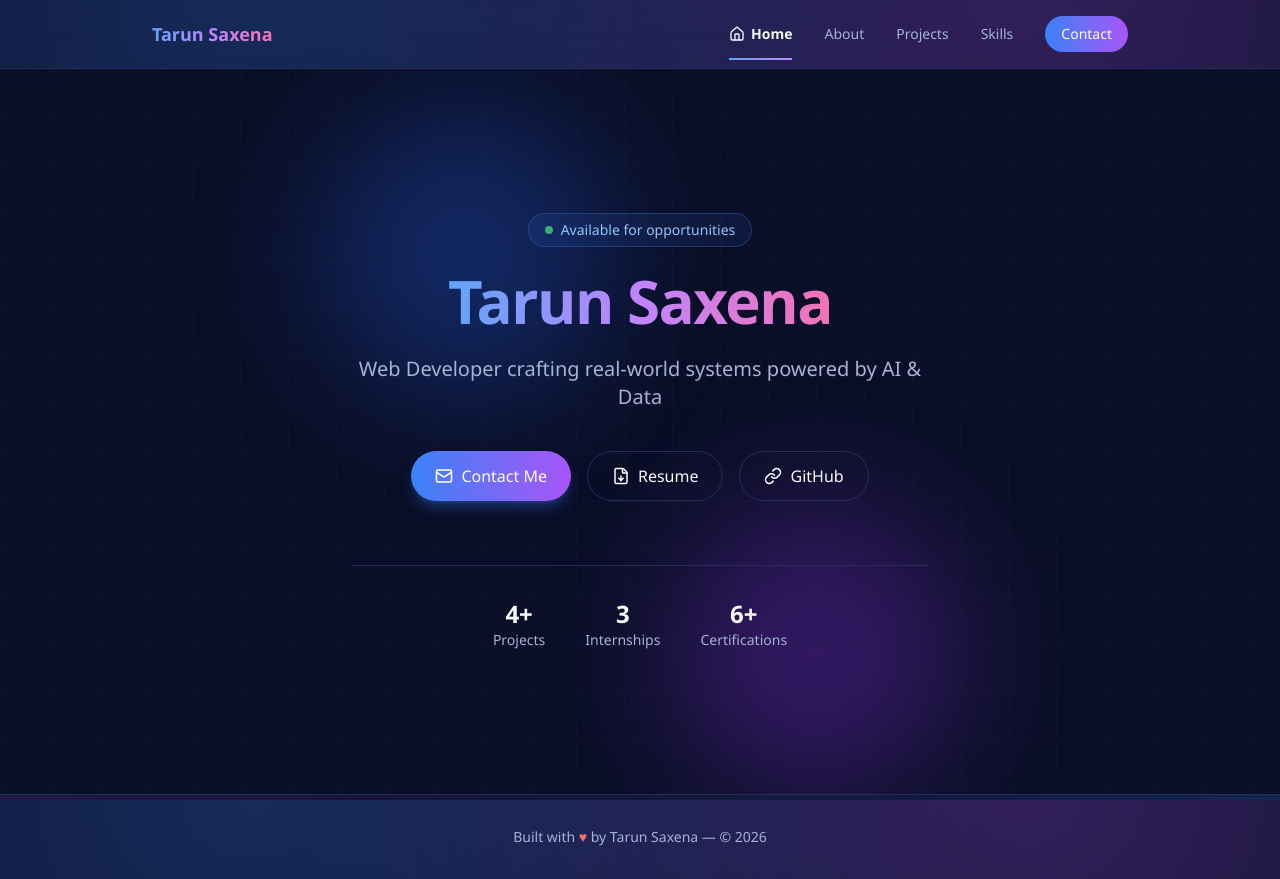
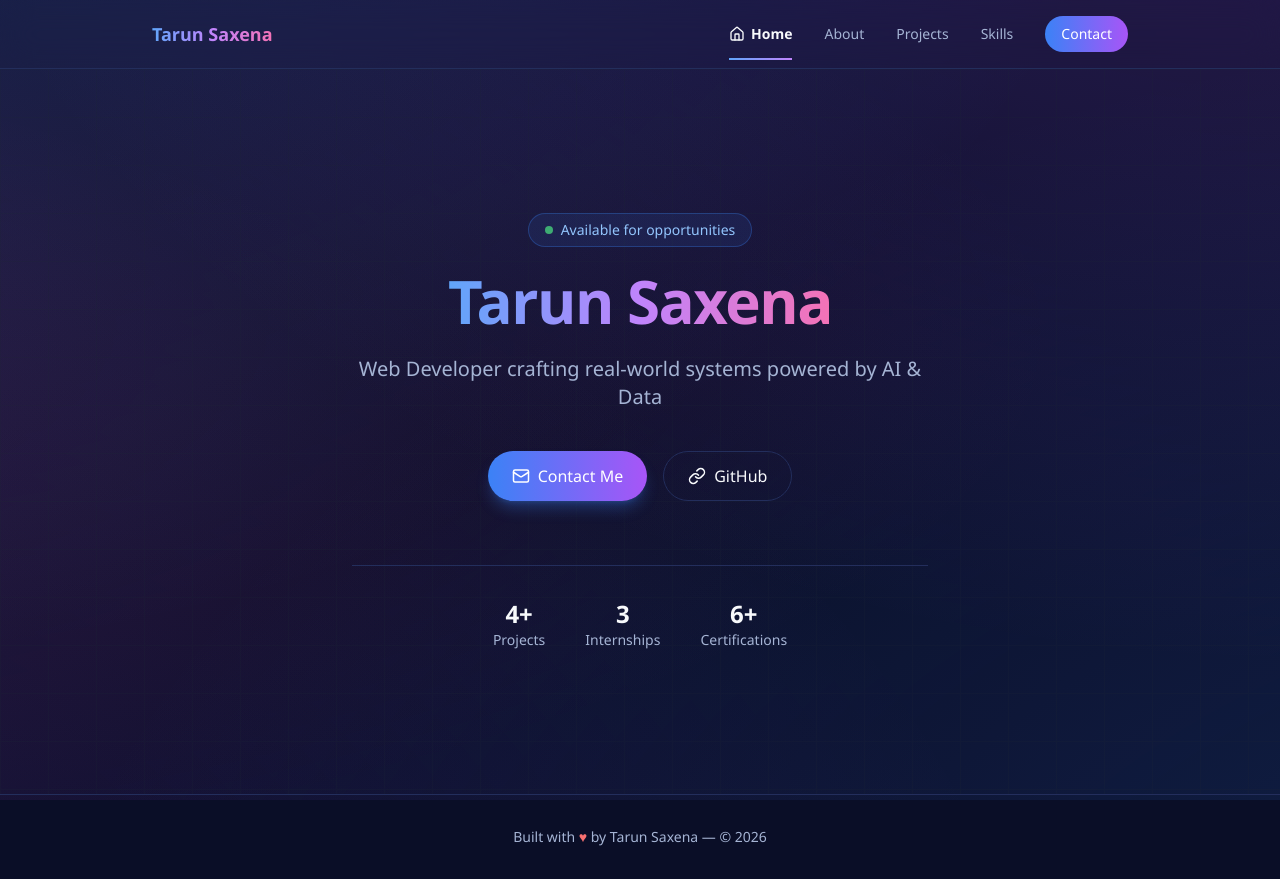
Before and after one commit to tarunsaxena2/tarun-portfolio, a Next.js app: page / in a window 1280 px wide. Built offline with nearby package versions, Linux system fonts and the light colour scheme.

Commit message:
feat: add subtle animated mesh gradient background

```diff
--- a/app/globals.css
+++ b/app/globals.css
@@ -15,16 +15,38 @@
 
 body {
   background-color: var(--background);
+  color: var(--foreground);
+  font-family: 'Segoe UI', Arial, Helvetica, sans-serif;
+  min-height: 100vh;
+  position: relative;
+  overflow-x: hidden;
+}
+
+body::before {
+  content: "";
+  position: fixed;
+  inset: 0;
+  z-index: -1;
   background-image:
     radial-gradient(at 20% 0%, rgba(59, 130, 246, 0.25) 0px, transparent 50%),
     radial-gradient(at 80% 0%, rgba(168, 85, 247, 0.25) 0px, transparent 50%),
     radial-gradient(at 0% 50%, rgba(236, 72, 153, 0.15) 0px, transparent 50%),
     radial-gradient(at 100% 100%, rgba(59, 130, 246, 0.2) 0px, transparent 50%),
     radial-gradient(at 0% 100%, rgba(168, 85, 247, 0.15) 0px, transparent 50%);
-  background-attachment: fixed;
-  color: var(--foreground);
-  font-family: 'Segoe UI', Arial, Helvetica, sans-serif;
-  min-height: 100vh;
+  background-size: 200% 200%;
+  animation: meshMove 20s ease-in-out infinite;
+}
+
+@keyframes meshMove {
+  0% {
+    background-position: 0% 0%;
+  }
+  50% {
+    background-position: 100% 100%;
+  }
+  100% {
+    background-position: 0% 0%;
+  }
 }
 
 ::selection {
--- a/app/page.tsx
+++ b/app/page.tsx
@@ -1,12 +1,10 @@
 "use client";
 import { motion } from "framer-motion";
-import { Mail, FileDown, Link as LinkIcon } from "lucide-react";
+import { Mail, Link as LinkIcon } from "lucide-react";
 
 export default function Home() {
   return (
-    <div className="relative flex flex-col items-center justify-center overflow-hidden bg-background text-foreground px-6 py-36 min-h-[85vh]">
-      <div className="absolute top-10 left-1/4 w-72 h-72 bg-blue-600/30 rounded-full blur-3xl pointer-events-none"></div>
-      <div className="absolute bottom-0 right-1/4 w-72 h-72 bg-purple-600/30 rounded-full blur-3xl pointer-events-none"></div>
+    <div className="relative flex flex-col items-center justify-center overflow-hidden px-6 py-36 min-h-[85vh]">
       <div className="absolute inset-0 bg-[linear-gradient(to_right,#1e293b_1px,transparent_1px),linear-gradient(to_bottom,#1e293b_1px,transparent_1px)] bg-[size:48px_48px] opacity-20 pointer-events-none"></div>
 
       <motion.div
@@ -29,9 +27,6 @@ export default function Home() {
         <div className="flex flex-col sm:flex-row gap-4 mt-4">
           <a href="/contact" className="flex items-center gap-2 px-6 py-3 rounded-full bg-gradient-to-r from-blue-500 to-purple-500 text-white font-medium shadow-lg shadow-blue-500/30 hover:scale-105 transition">
             <Mail size={18} /> Contact Me
-          </a>
-          <a href="/resume.pdf" className="flex items-center gap-2 px-6 py-3 rounded-full border border-border text-foreground font-medium hover:bg-card hover:border-blue-500/50 transition">
-            <FileDown size={18} /> Resume
           </a>
           <a href="https://github.com/tarunsaxena2" target="_blank" rel="noopener noreferrer" className="flex items-center gap-2 px-6 py-3 rounded-full border border-border text-foreground font-medium hover:bg-card hover:border-blue-500/50 transition">
             <LinkIcon size={18} /> GitHub
```
